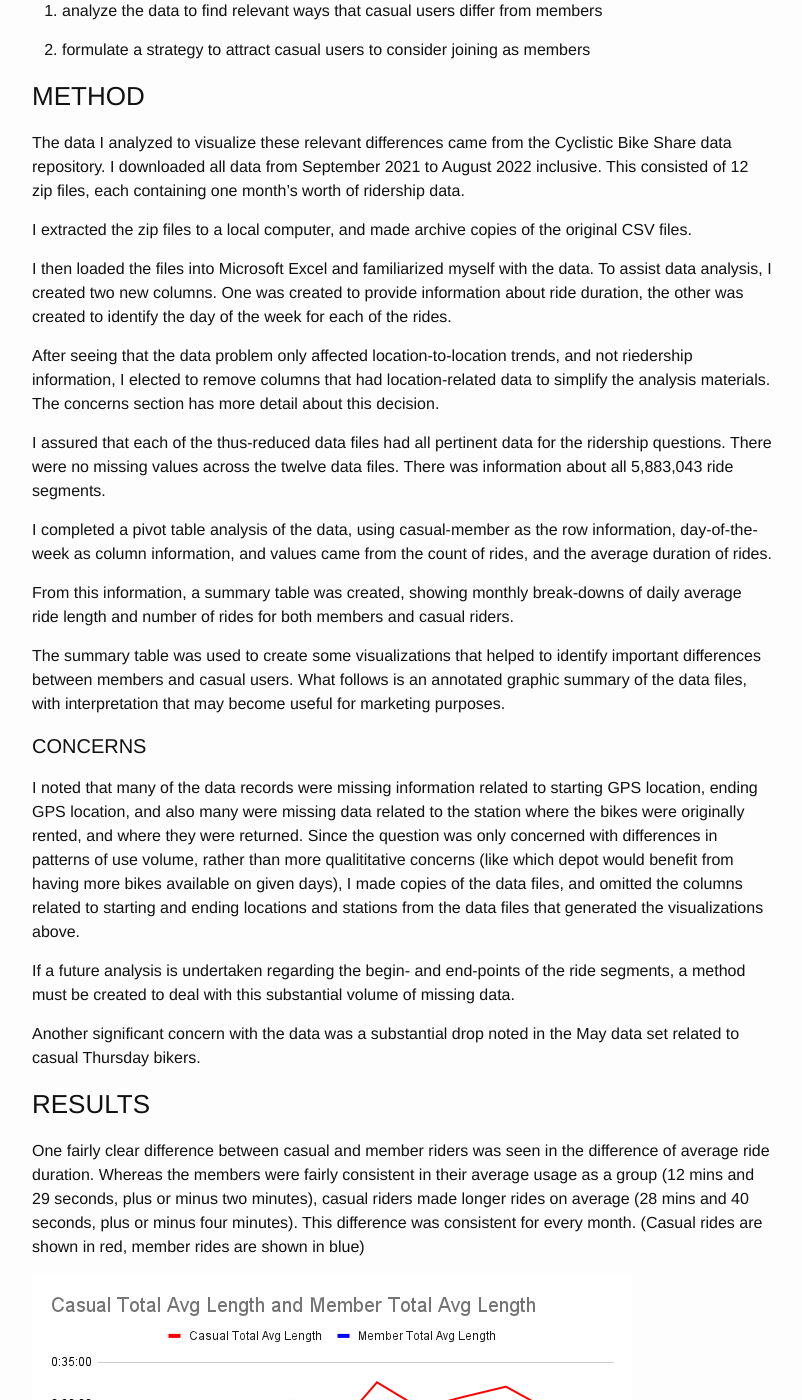
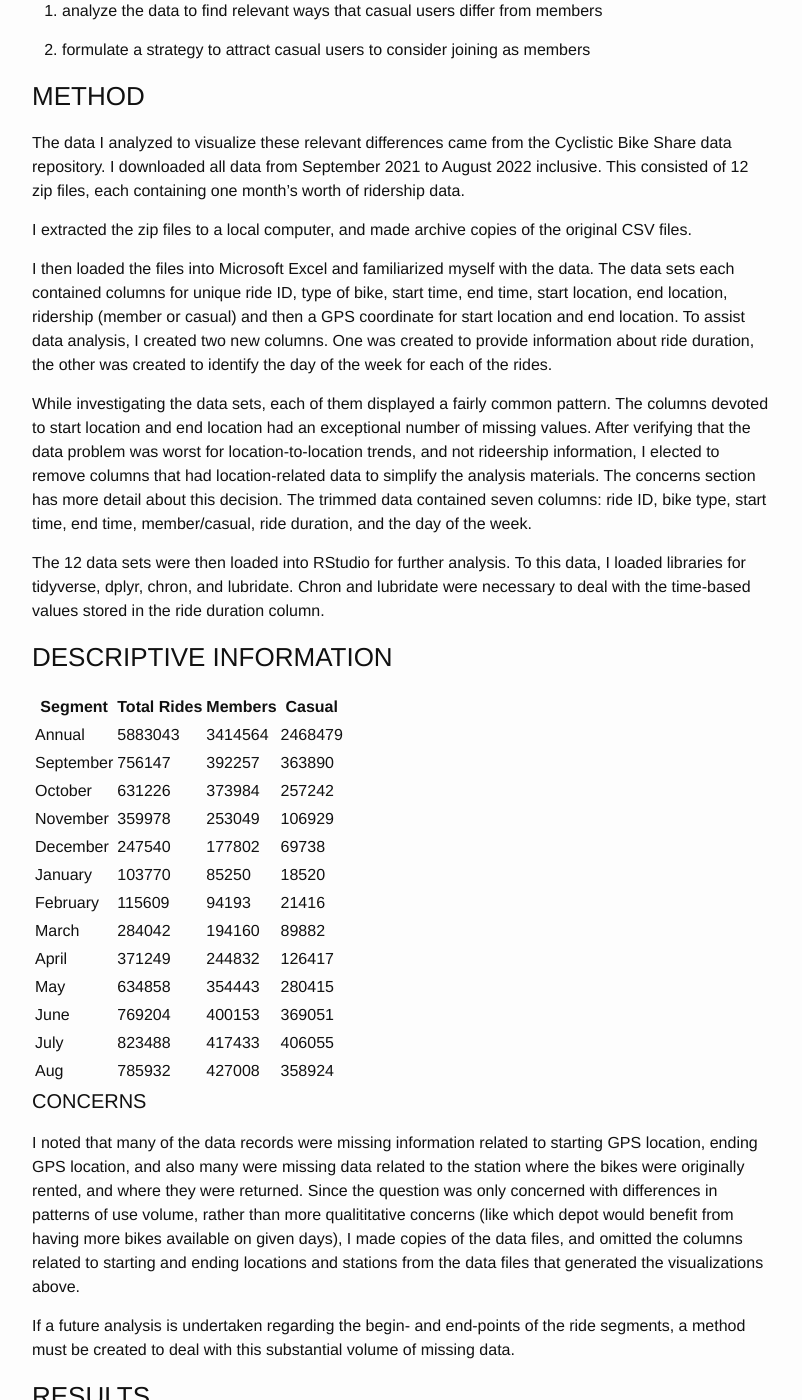
Before and after one commit to jkenton/CapableOne, a Jekyll site: the page built from cyclistic-case.md, in a window 1280 px wide and 1400 px high, scrolled down 313 px. Shown: the whole window, without its empty margins (238-1040 px from the left). Built offline with Jekyll 4.4.1, drawn with Linux system fonts in a browser that asks for light colours.

Commit message:
Case Updates

```diff
--- a/cyclistic-case.md
+++ b/cyclistic-case.md
@@ -24,25 +24,36 @@ The data I analyzed to visualize these relevant differences came from the Cyclis
 
 I extracted the zip files to a local computer, and made archive copies of the original CSV files.
 
-I then loaded the files into Microsoft Excel and familiarized myself with the data. To assist data analysis, I created two new columns. One was created to provide information about ride duration, the other was created to identify the day of the week for each of the rides.
+I then loaded the files into Microsoft Excel and familiarized myself with the data. The data sets each contained columns for unique ride ID, type of bike, start time, end time, start location, end location, ridership (member or casual) and then a GPS coordinate for start location and end location. To assist data analysis, I created two new columns. One was created to provide information about ride duration, the other was created to identify the day of the week for each of the rides.
 
-After seeing that the data problem only affected location-to-location trends, and not riedership information, I elected to remove columns that had location-related data to simplify the analysis materials. The concerns section has more detail about this decision.
+While investigating the data sets, each of them displayed a fairly common pattern. The columns devoted to start location and end location had an exceptional number of missing values. After verifying that the data problem was worst for location-to-location trends, and not rideership information, I elected to remove columns that had location-related data to simplify the analysis materials. The concerns section has more detail about this decision. The trimmed data contained seven columns: ride ID, bike type, start time, end time, member/casual, ride duration, and the day of the week.
 
-I assured that each of the thus-reduced data files had all pertinent data for the ridership questions. There were no missing values across the twelve data files. There was information about all 5,883,043 ride segments.
+The 12 data sets were then loaded into RStudio for further analysis. To this data, I loaded libraries for tidyverse, dplyr, chron, and lubridate. Chron and lubridate were necessary to deal with the time-based values stored in the ride duration column.
 
-I completed a pivot table analysis of the data, using casual-member as the row information, day-of-the-week as column information, and values came from the count of rides, and the average duration of rides.
+### DESCRIPTIVE INFORMATION
 
-From this information, a summary table was created, showing monthly break-downs of daily average ride length and number of rides for both members and casual riders.
+|Segment |Total Rides | Members | Casual|
+|---|---|---|---|
+|Annual| 5883043|3414564|2468479|
+|September|756147|392257|363890|
+|October|631226|373984|257242|
+|November|359978|253049|106929|
+|December|247540|177802|69738|
+|January|103770|85250|18520|
+|February|115609|94193|21416|
+|March|284042|194160|89882|
+|April|371249|244832|126417|
+|May|634858|354443|280415|
+|June|769204|400153|369051|
+|July|823488|417433|406055|
+|Aug|785932|427008|358924|
 
-The summary table was used to create some visualizations that helped to identify important differences between members and casual users. What follows is an annotated graphic summary of the data files, with interpretation that may become useful for marketing purposes.
 
 #### CONCERNS
 
 I noted that many of the data records were missing information related to starting GPS location, ending GPS location, and also many were missing data related to the station where the bikes were originally rented, and where they were returned. Since the question was only concerned with differences in patterns of use volume, rather than more qualititative concerns (like which depot would benefit from having more bikes available on given days), I made copies of the data files, and omitted the columns related to starting and ending locations and stations from the data files that generated the visualizations above.
 
 If a future analysis is undertaken regarding the begin- and end-points of the ride segments, a method must be created to deal with this substantial volume of missing data.
-
-Another significant concern with the data was a substantial drop noted in the May data set related to casual Thursday bikers.
 
 ### RESULTS
 
```
Also changed, not shown: 2 other files.
